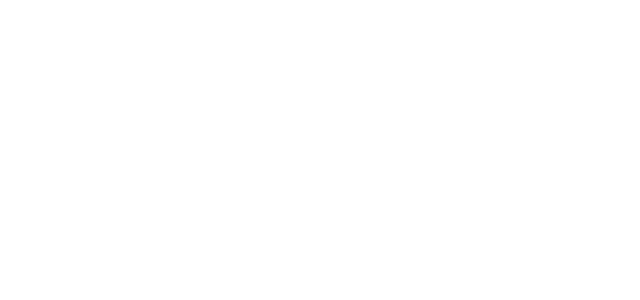
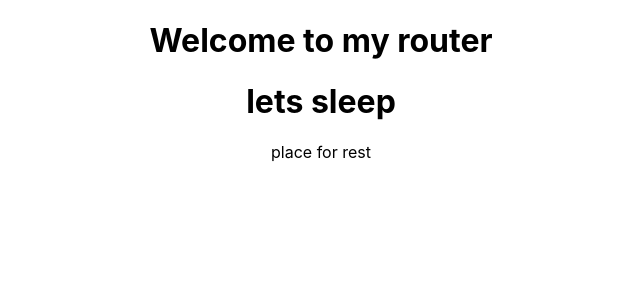
Before and after one commit to MirzaAyon/simple-project-using-react-router, a React (Create React App) app: page / in a window 1280 px wide. Shown: the top 300 px of the page, without its empty margins (319-959 px from the left). Built offline with nearby package versions, Linux system fonts and the light colour scheme.

Commit message:
simple react router website added

```diff
--- a/src/App.js
+++ b/src/App.js
@@ -1,10 +1,22 @@
-import logo from './logo.svg';
+
+import { Route, Routes } from 'react-router-dom';
 import './App.css';
+import About from './components/About/About';
+import Friends from './components/Friends/Friends';
+import Home from './components/Home/Home';
+import NotFound from './components/NotFound/NotFound';
 
 function App() {
   return (
     <div className="App">
-
+      <h1>Welcome to my router</h1>
+      <Routes>
+        <Route path="/" element={<Home></Home>} > </Route>
+        <Route path="/friends" element={<Friends></Friends>} > </Route>
+        <Route path="/about" element={<About></About>}> </Route>
+        <Route path='*' element={<NotFound></NotFound>}></Route>
+        {/* ei star wala ta shobar nichee dibo ta naohole eta shobai ke capture kore felbe */}
+      </Routes>
     </div>
   );
 }
--- /dev/null
+++ b/src/components/NotFound/NotFound.js
@@ -0,0 +1,12 @@
+import React from 'react';
+
+const NotFound = () => {
+    return (
+        <div>
+            <h2>The page you are looking for is not found</h2>
+            <h4>404 not found</h4>
+        </div>
+    );
+};
+
+export default NotFound;
--- a/src/index.js
+++ b/src/index.js
@@ -3,11 +3,15 @@
 import './index.css';
 import App from './App';
 import reportWebVitals from './reportWebVitals';
+import { BrowserRouter } from 'react-router-dom';
 
 const root = ReactDOM.createRoot(document.getElementById('root'));
 root.render(
   <React.StrictMode>
-    <App />
+    <BrowserRouter>
+      <App />
+    </BrowserRouter>
+
   </React.StrictMode>
 );
 
```
